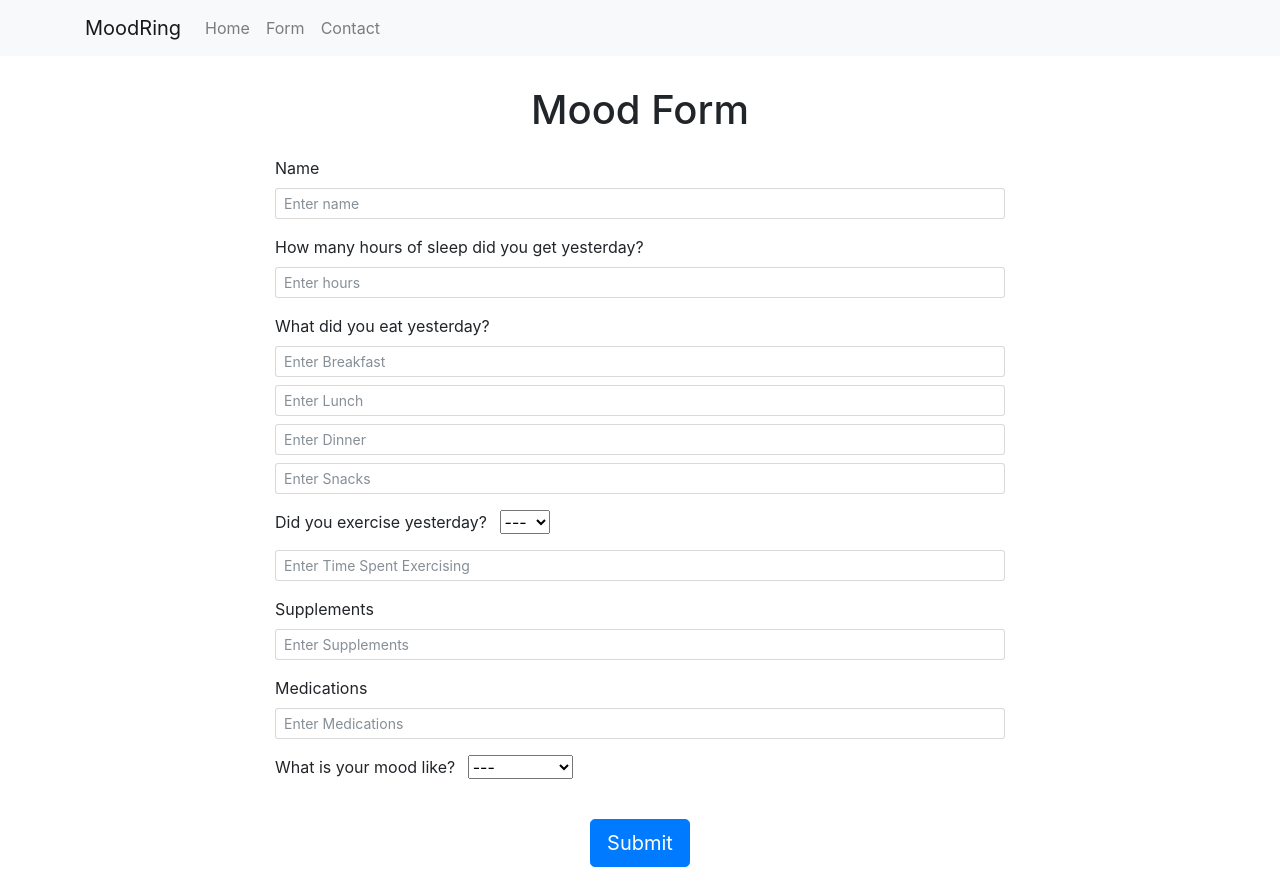
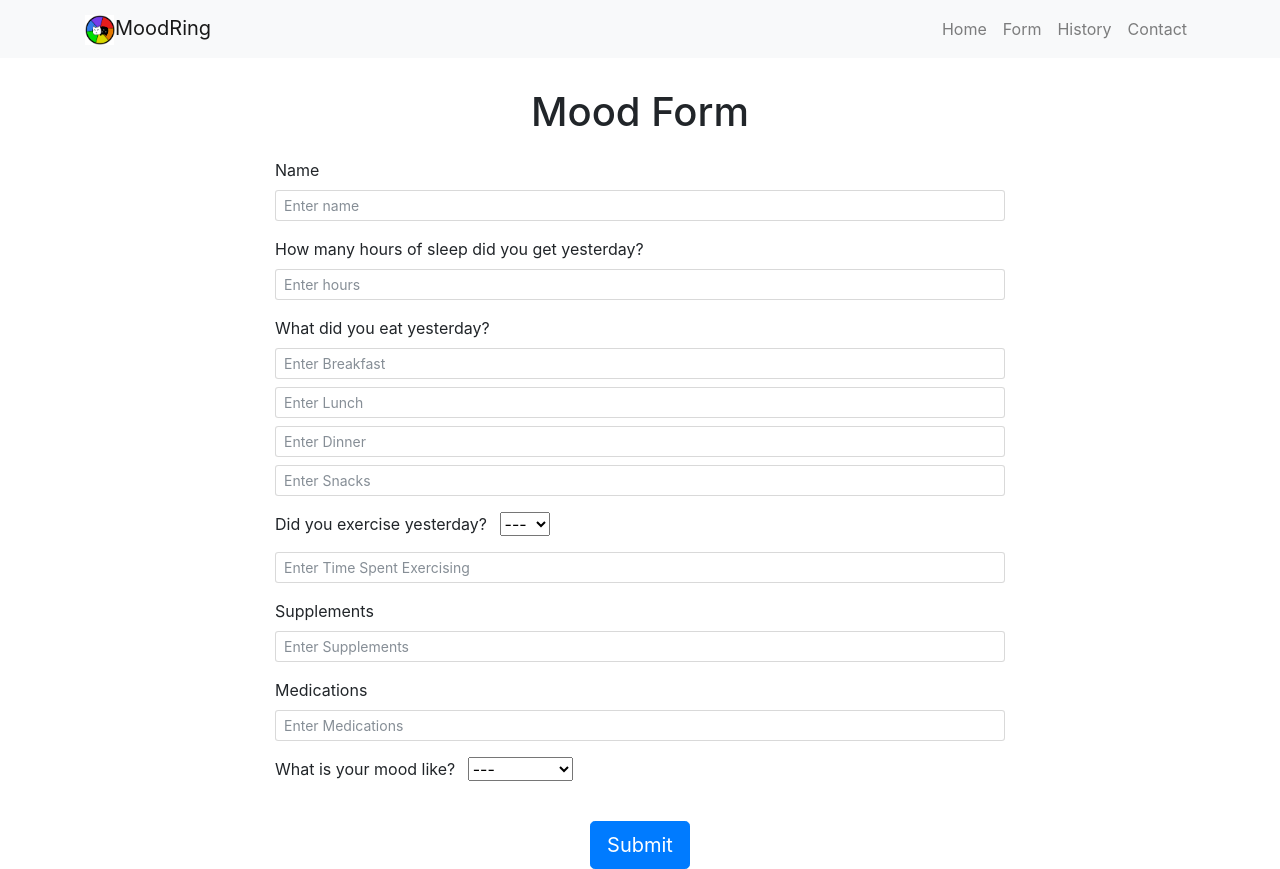
Before and after one commit to Aaronmeade92/301-final-project, a website: page public/index.html in a window 1280 px wide. Drawn offline with nearby package versions, Linux system fonts and the light colour scheme.

Commit message:
cleaned up the navbar a bit

```diff
--- a/public/index.html
+++ b/public/index.html
@@ -14,16 +14,19 @@
         <!-- NAVBAR WITH RESPONSIVE TOGGLE -->
         <nav class="navbar navbar-expand-sm navbar-light bg-light mb-3">
             <div class="container">
-                <a class="navbar-brand" href="#">MoodRing</a>
+                <a class="navbar-brand" href="#"><img src="assets/brand/logo.png" width="30" height="30" alt="">MoodRing</a>
                 <button class="navbar-toggler" data-toggle="collapse" data-target="#navbarNav"><span class="navbar-toggler-icon"></span></button>
                 <div class="collapse navbar-collapse" id="navbarNav">
-                    <ul class="navbar-nav">
+                    <ul class="navbar-nav ml-auto">
                         <li class="nav-item">
                             <a class="nav-link  icon-home" href="#">Home</a>
                         </li>
                         <li class="nav-item">
                             <a class="nav-link" href="#">Form</a>
                         </li class="nav-item">
+                        <li class="nav-item">
+                            <a class="nav-link" href="#">History</a>
+                        </li>
                         <li class="nav-item">
                             <a class="nav-link" href="#">Contact</a>
                         </li>
```
Also changed, not shown: public/assets/brand/logo.png (added), 4 other files. Lines whose indentation alone changed are shown as unchanged.
